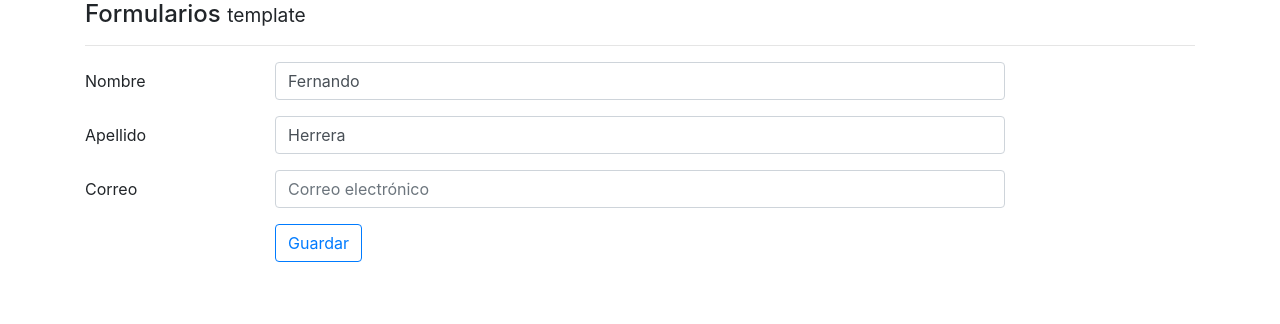
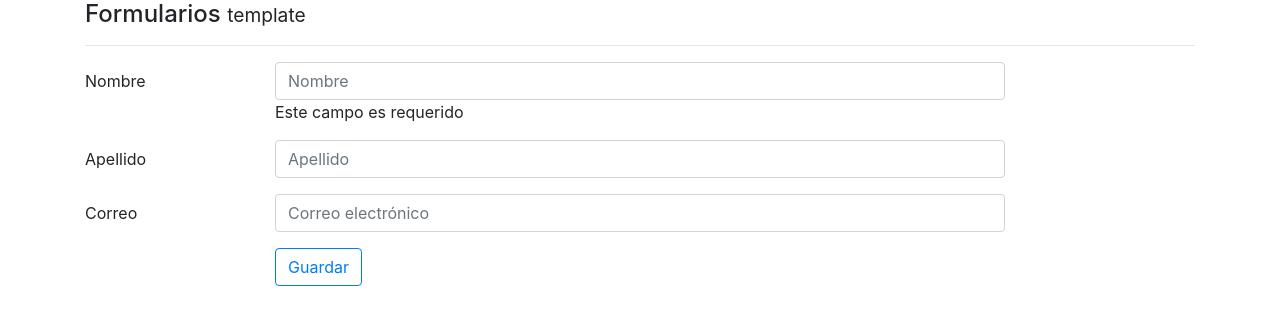
Before and after one commit to Ballokalitos/FormularioTemplate_udemy, an Angular app: page / in a window 1280 px wide. Shown: the top 324 px of the page. Built offline with nearby package versions, Linux system fonts and the light colour scheme.

Commit message:
formulario x template1 validaciones

```diff
--- a/src/app/components/template/template.component.html
+++ b/src/app/components/template/template.component.html
@@ -14,7 +14,18 @@
                 name="nombre"
                 [(ngModel)]="usuario.nombre"
                 minlength="5"
-                required>
+                required
+                #nombre="ngModel">
+      <div *ngIf="nombre.errors?.required">
+        Este campo es requerido
+      </div>
+
+      <div *ngIf="nombre.errors?.minlength">
+        Por lo menos {{ nombre.errors.minlength.requiredLength }} caracteres
+      </div>
+
+
+
       </div>
     </div>
 
@@ -27,6 +38,7 @@
                placeholder="Apellido"
                name="apellido"
                [(ngModel)]="usuario.apellido"
+               required
                >
       </div>
     </div>
@@ -42,7 +54,8 @@
              placeholder="Correo electrónico"
              name="correo"
              [(ngModel)]="usuario.correo"
-             required>
+             required
+             pattern="[a-z0-9._%+-]+@[a-z0-9.-]+\.[a-z]{2,3}$">
     </div>
   </div>
 
--- a/src/app/components/template/template.component.ts
+++ b/src/app/components/template/template.component.ts
@@ -4,14 +4,18 @@ import { NgForm } from '@angular/forms'
 @Component({
   selector: 'app-template',
   templateUrl: './template.component.html',
-  styles: []
+  styles: [`
+     .ng-invalid.ng-touched:not(form) {
+       border: 1px solid red;
+     }
+     `]
 })
 export class TemplateComponent {
 
   usuario:Object = {
-    nombre: "Fernando",
-    apellido: "Herrera",
-    correo: ""
+    nombre: null,
+    apellido: null,
+    correo: null
   }
 
   constructor() { }
```
